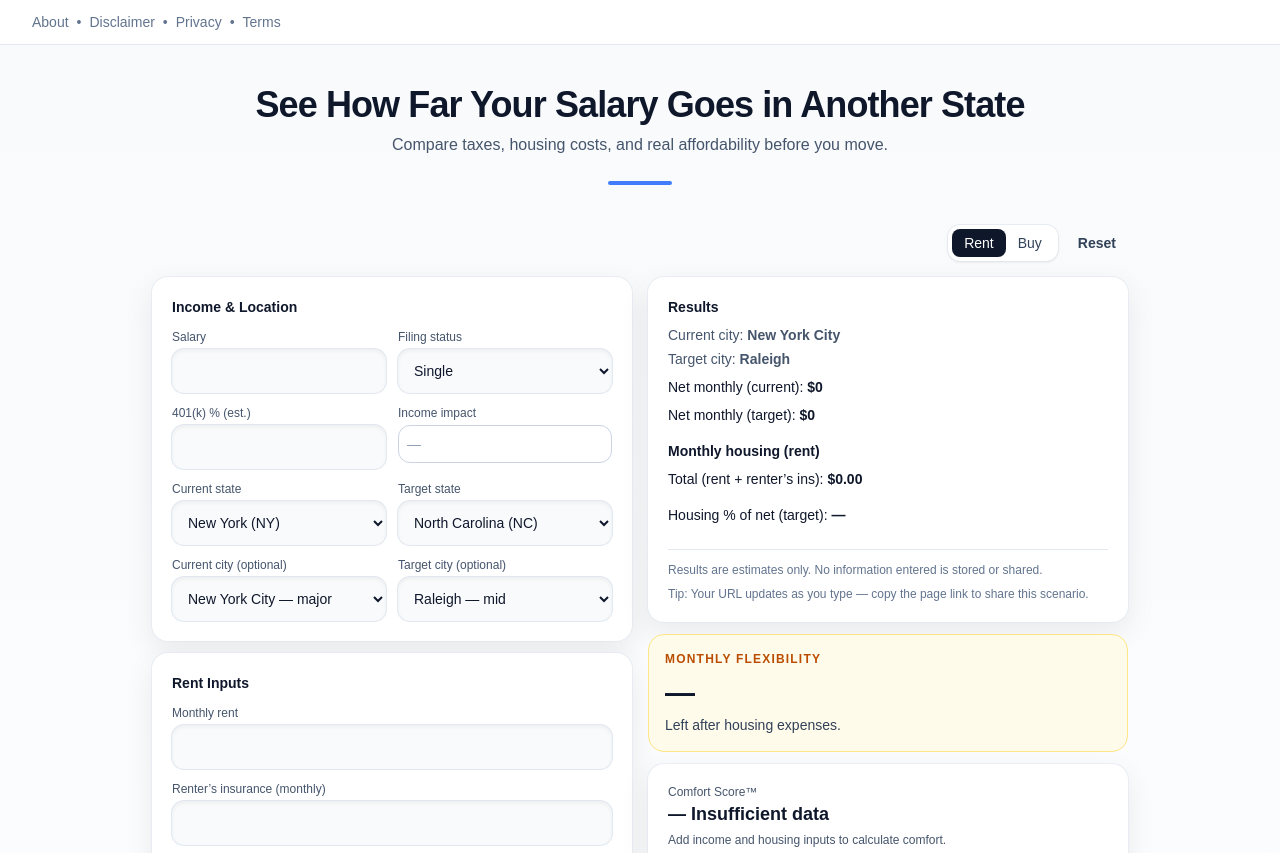
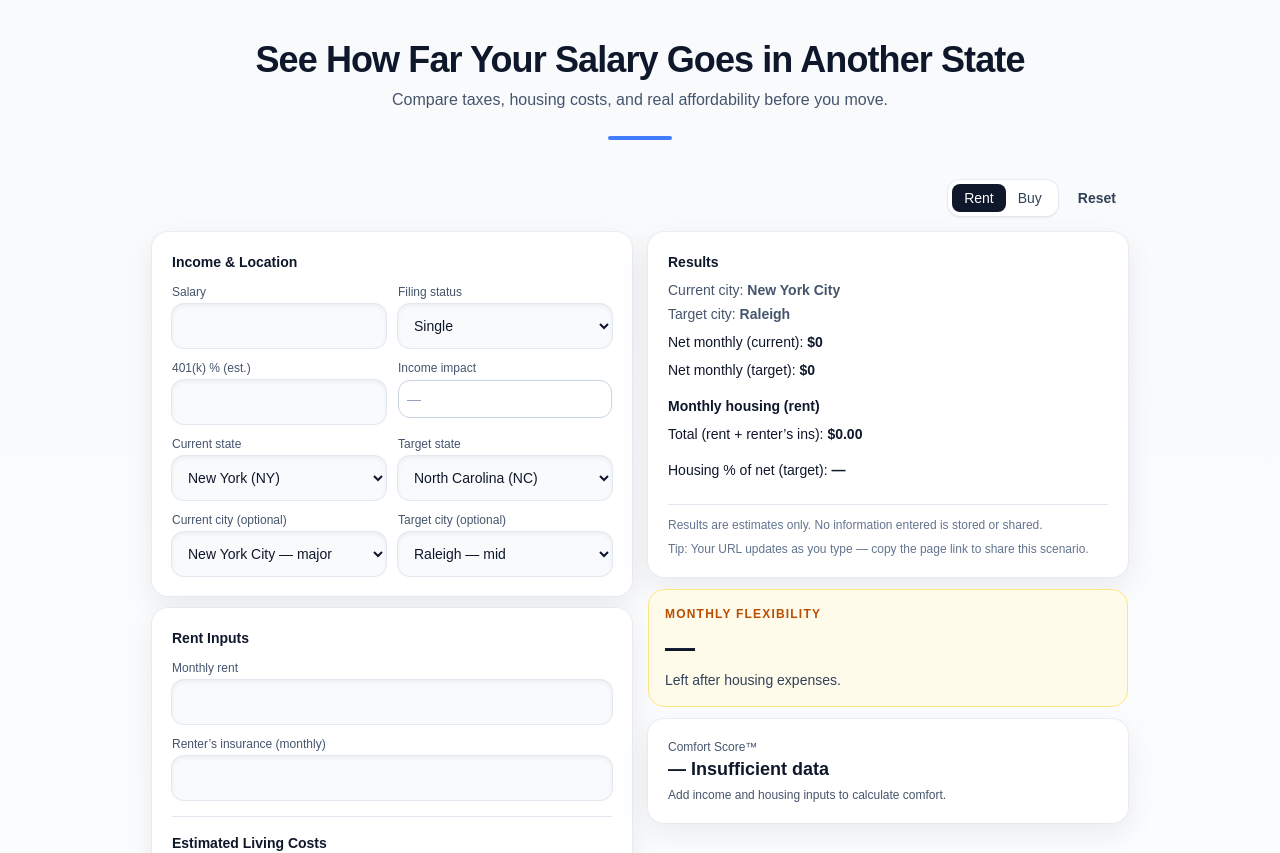
Before and after one commit to unmovedrooted/relocation-by-numbers, a Next.js app: page / in a window 1280 px wide. Shown: the top 853 px of the page. Built offline with nearby package versions, Linux system fonts and the light colour scheme.

Commit message:
Fix legal page files

```diff
--- a/src/app/layout.tsx
+++ b/src/app/layout.tsx
@@ -1,4 +1,5 @@
 import type { Metadata } from "next";
+import Link from "next/link";
 import { Geist, Geist_Mono } from "next/font/google";
 import "./globals.css";
 
@@ -29,27 +30,8 @@ export default function RootLayout({
         className={`${geistSans.variable} ${geistMono.variable} min-h-screen bg-white text-slate-900 antialiased`}
       >
         <div className="flex min-h-screen flex-col">
-          <div className="border-b border-slate-200 bg-white">
-            <div className="mx-auto flex w-full max-w-7xl flex-wrap items-center gap-2 px-4 py-3 text-sm text-slate-500 sm:px-6 lg:px-8">
-              <a href="/about" className="transition hover:text-slate-900">
-                About
-              </a>
-              <span>•</span>
-              <a href="/disclaimer" className="transition hover:text-slate-900">
-                Disclaimer
-              </a>
-              <span>•</span>
-              <a href="/privacy" className="transition hover:text-slate-900">
-                Privacy
-              </a>
-              <span>•</span>
-              <a href="/terms" className="transition hover:text-slate-900">
-                Terms
-              </a>
-            </div>
-          </div>
+          <main className="flex-1">{children}</main>
 
-          <main className="flex-1">{children}</main>
         </div>
       </body>
     </html>
```
